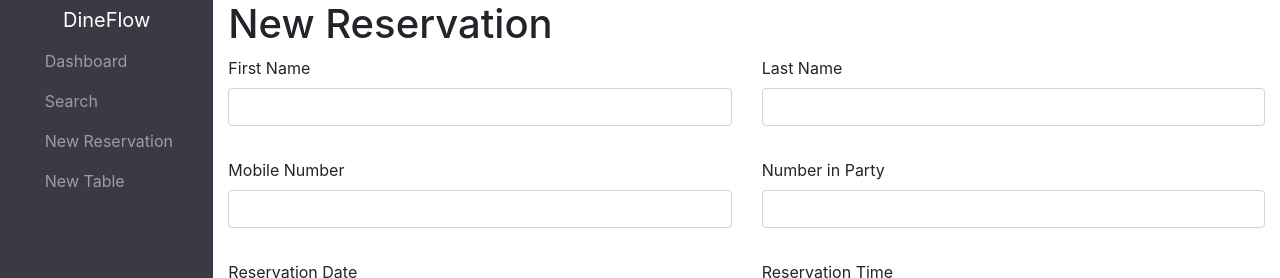
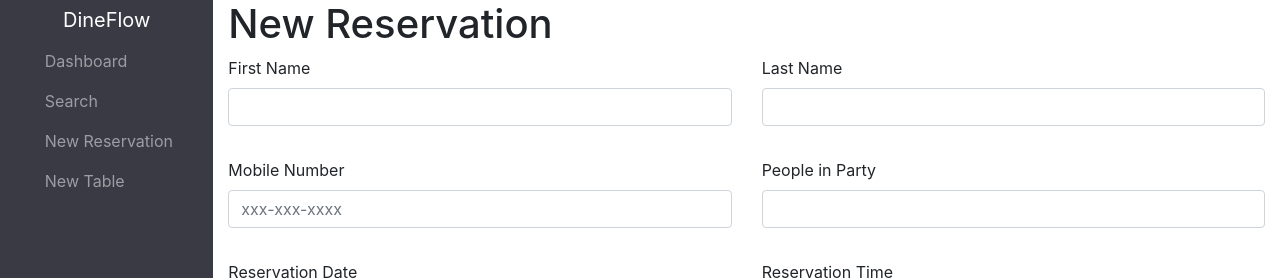
Before and after one commit to cannonspears/dineflow, a React (Create React App) app in the folder front-end/: page /reservations/new in a window 1280 px wide. Shown: the top 278 px of the page. Built offline with nearby package versions, Linux system fonts and the light colour scheme; no server answers; a web font is replaced by a local one.

Commit message:
Front and back end date validation

```diff
--- a/front-end/src/layout/ReservationForm.js
+++ b/front-end/src/layout/ReservationForm.js
@@ -1,5 +1,6 @@
 import React from "react";
 import { Link } from "react-router-dom";
+import { today } from "../utils/date-time";
 
 function ReservationForm({ handleChange, handleSubmit, formData, path }) {
   return (
@@ -39,13 +40,14 @@ function ReservationForm({ handleChange, handleSubmit, formData, path }) {
             id="mobile_number"
             name="mobile_number"
             pattern="[0-9]{3}-[0-9]{3}-[0-9]{4}"
+            placeholder="xxx-xxx-xxxx"
             onChange={handleChange}
             value={formData.mobile_number}
             required
           />
         </div>
         <div className="col-6 form-group">
-          <label htmlFor="people">Number in Party</label>
+          <label htmlFor="people">People in Party</label>
           <input
             type="number"
             className="form-control"
@@ -66,6 +68,7 @@ function ReservationForm({ handleChange, handleSubmit, formData, path }) {
             className="form-control"
             id="reservation_date"
             name="reservation_date"
+            min={today()}
             onChange={handleChange}
             value={formData.reservation_date}
             required
--- a/front-end/src/utils/api.js
+++ b/front-end/src/utils/api.js
@@ -66,7 +66,7 @@ export async function listReservations(params, signal) {
 }
 
 export async function createReservation(reservation, signal) {
-  const url = `${API_BASE_URL}/reservations/new`;
+  const url = `${API_BASE_URL}/reservations`;
   const options = {
     method: "POST",
     headers,
```
Also changed, not shown: 1 other file (tests, documents, lock files or other folders).
